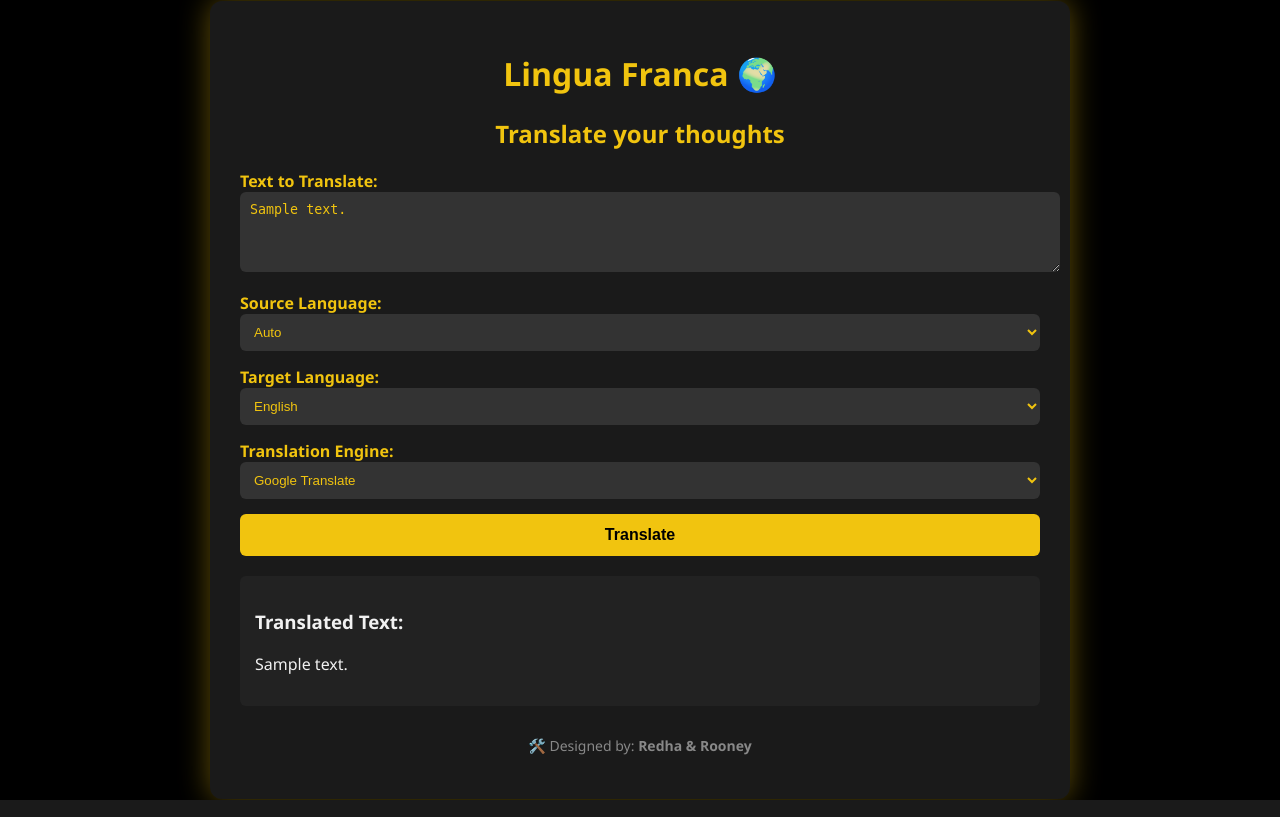
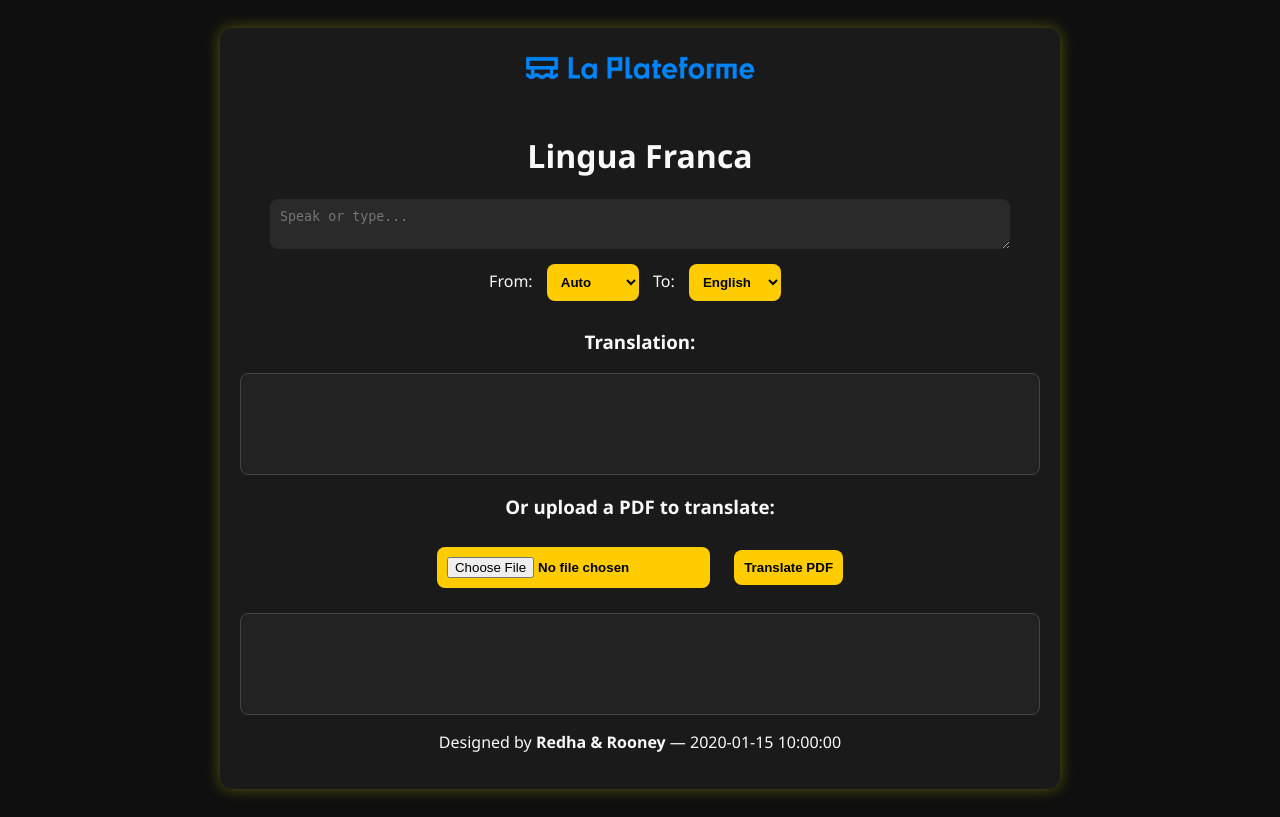
Before and after one commit to RedhaAGGOUN/lingua-franca, a Flask app: template templates/index.html in a window 1280 px wide. Run offline with Flask 3, Linux system fonts and the light colour scheme; the template is opened without the code that fills it: most values are stand-ins (such as "Sample title", 1, 10 or a date in 2020).

Commit message:
last version with pdf and voice

```diff
--- a/app.py
+++ b/app.py
@@ -1,104 +1,64 @@
-from flask import Flask, render_template, request
+
+import os
+import fitz  # PyMuPDF
+import logging
+from flask import Flask, render_template, request, jsonify
+from werkzeug.utils import secure_filename
 from deep_translator import GoogleTranslator
-import requests
-import threading
-import webbrowser
-import logging
 
-# Configuration du logging
+app = Flask(__name__)
+app.config["TEMPLATES_AUTO_RELOAD"] = True
+UPLOAD_FOLDER = "uploads"
+app.config["UPLOAD_FOLDER"] = UPLOAD_FOLDER
+os.makedirs(UPLOAD_FOLDER, exist_ok=True)
+
 logging.basicConfig(level=logging.DEBUG)
 
-# Initialisation de l'application Flask
-app = Flask(__name__)
-app.config["TEMPLATES_AUTO_RELOAD"] = True
-
-# URL du serveur LibreTranslate local
-LIBRETRANSLATE_URL = "http://localhost:5001/translate"
-
-# Vérifie si le serveur LibreTranslate est disponible
-def check_libretranslate_availability():
-    try:
-        response = requests.get("http://localhost:5001", timeout=2)
-        return response.status_code == 200
-    except requests.RequestException as e:
-        app.logger.error(f"LibreTranslate server not available: {str(e)}")
-        return False
-
-# Traduction avec Google Translator via deep_translator
 def translate_with_google(text, source, target):
     try:
         src = source if source != "auto" else "auto"
-        result = GoogleTranslator(source=src, target=target).translate(text)
-        app.logger.debug(f"Google Translate successful: {result}")
-        return result
+        return GoogleTranslator(source=src, target=target).translate(text)
     except Exception as e:
-        app.logger.error(f"Google Translate error: {str(e)}")
         return f"Translation error: {str(e)}"
 
-# Traduction avec LibreTranslate (serveur local requis)
-def translate_with_libre(text, source, target):
-    if not check_libretranslate_availability():
-        return "Translation error: LibreTranslate server is not available"
+@app.route("/")
+def index():
+    return render_template("index.html")
 
-    payload = {
-        "q": text,
-        "source": source,
-        "target": target,
-        "format": "text"
-    }
-    headers = {"Content-Type": "application/json"}
+@app.route("/translate", methods=["POST"])
+def api_translate():
+    data = request.json
+    text = data.get("text", "")
+    source = data.get("source", "auto")
+    target = data.get("target", "en")
+
+    if not text.strip():
+        return jsonify({"error": "Empty text"}), 400
+
+    result = translate_with_google(text, source, target)
+    return jsonify({"translation": result})
+
+@app.route("/upload_pdf", methods=["POST"])
+def upload_pdf():
+    file = request.files.get("pdf_file")
+    source = request.form.get("src_lang", "auto")
+    target = request.form.get("dest_lang", "en")
+
+    if not file or not file.filename.endswith(".pdf"):
+        return jsonify({"error": "Invalid file"}), 400
+
+    filename = secure_filename(file.filename)
+    filepath = os.path.join(app.config["UPLOAD_FOLDER"], filename)
+    file.save(filepath)
 
     try:
-        app.logger.debug(f"Sending request to LibreTranslate with payload: {payload}")
-        response = requests.post(LIBRETRANSLATE_URL, json=payload, headers=headers)
-        response.raise_for_status()
-        translated = response.json()["translatedText"]
-        app.logger.debug(f"LibreTranslate successful: {translated}")
-        return translated
-    except requests.RequestException as e:
-        app.logger.error(f"LibreTranslate error: {str(e)}")
-        return f"Translation error: {str(e)}"
+        doc = fitz.open(filepath)
+        text = "\n".join([page.get_text() for page in doc])
+        doc.close()
+        translated = translate_with_google(text, source, target)
+        return jsonify({"translation": translated})
+    except Exception as e:
+        return jsonify({"error": str(e)}), 500
 
-# Fonction générique de traduction
-def translate(text, source, target, engine):
-    if not text.strip():
-        return "Error: No text provided"
-    if engine == "googletranslate":
-        return translate_with_google(text, source, target)
-    elif engine == "libretranslate":
-        return translate_with_libre(text, source, target)
-    return "Error: Invalid translation engine"
-
-# Route principale
-@app.route("/", methods=["GET", "POST"])
-def index():
-    input_text = ""
-    translated_text = ""
-    src_lang = "auto"
-    dest_lang = "en"
-    engine = "libretranslate"
-
-    if request.method == "POST":
-        input_text = request.form.get("input_text", "")
-        src_lang = request.form.get("src_lang", "auto")
-        dest_lang = request.form.get("dest_lang", "en")
-        engine = request.form.get("engine", "libretranslate")
-
-        app.logger.debug(f"Input: '{input_text}', Source: {src_lang}, Target: {dest_lang}, Engine: {engine}")
-        translated_text = translate(input_text, src_lang, dest_lang, engine)
-
-    return render_template("index.html",
-                           input_text=input_text,
-                           translated_text=translated_text,
-                           src_lang=src_lang,
-                           dest_lang=dest_lang,
-                           engine=engine)
-
-# Lance automatiquement le navigateur
-def open_browser():
-    webbrowser.open_new("http://127.0.0.1:5000")
-
-# Lancement de l'app
 if __name__ == "__main__":
-    threading.Timer(2.0, open_browser).start()
     app.run(debug=True)
--- /dev/null
+++ b/requirements.txt
@@ -0,0 +1,3 @@
+Flask
+deep_translator
+PyMuPDF
--- a/static/style.css
+++ b/static/style.css
@@ -1,76 +1,57 @@
+
 body {
-    font-family: 'Segoe UI', Tahoma, Geneva, Verdana, sans-serif;
-    background-color: #000000;
-    color: #f1c40f;
-    margin: 0;
-    padding: 0;
-    min-height: 100vh;
-    display: flex;
-    justify-content: center;
-    align-items: center;
+    background-color: #0f0f0f;
+    color: #f9f9f9;
+    font-family: 'Segoe UI', sans-serif;
+    text-align: center;
+    padding: 20px;
 }
-
 .container {
+    max-width: 800px;
+    margin: auto;
     background-color: #1a1a1a;
-    padding: 30px;
+    padding: 20px;
     border-radius: 12px;
-    box-shadow: 0 0 30px rgba(241, 196, 15, 0.4);
+    box-shadow: 0 0 15px rgba(255, 255, 0, 0.3);
+}
+textarea {
     width: 90%;
-    max-width: 800px;
+    padding: 10px;
+    border-radius: 8px;
+    border: none;
+    background: #2a2a2a;
+    color: white;
 }
-
-h1, h2 {
-    text-align: center;
-    color: #f1c40f;
+select, button, input[type="file"] {
+    margin: 10px;
+    padding: 10px;
+    border-radius: 8px;
+    border: none;
+    background-color: #ffcc00;
+    color: black;
+    font-weight: bold;
+    cursor: pointer;
 }
-
-label {
+.output {
+    background: #222;
+    border: 1px solid #444;
+    border-radius: 8px;
+    padding: 10px;
+    margin-top: 15px;
+    min-height: 80px;
+}
+.status {
+    margin-bottom: 10px;
     font-weight: bold;
-    margin-top: 10px;
+    color: #ffcc00;
 }
-
-textarea, select {
-    width: 100%;
-    padding: 10px;
-    margin-bottom: 15px;
-    border-radius: 6px;
-    border: none;
-    background-color: #333;
-    color: #f1c40f;
+.logo {
+    width: 240px; /* 3 times bigger than 80px */
+    height: auto;
+    margin-bottom: 20px;
 }
-
-textarea::placeholder {
-    color: #ccc;
+.footer-note {
+    font-size: 0.4rem;
+    color: #aaaaaa;
+    margin-top: 30px;
 }
-
-button {
-    width: 100%;
-    padding: 12px;
-    background-color: #f1c40f;
-    color: #000;
-    border: none;
-    border-radius: 6px;
-    font-weight: bold;
-    font-size: 16px;
-    cursor: pointer;
-    transition: background-color 0.3s ease;
-}
-
-button:hover {
-    background-color: #f39c12;
-}
-
-.result {
-    background-color: #222;
-    padding: 15px;
-    border-radius: 6px;
-    margin-top: 20px;
-    color: #f1f1f1;
-}
-
-.footer {
-    text-align: center;
-    margin-top: 30px;
-    font-size: 14px;
-    color: #888;
-}
--- a/templates/index.html
+++ b/templates/index.html
@@ -1,57 +1,136 @@
+
 <!DOCTYPE html>
 <html lang="en">
 <head>
     <meta charset="UTF-8">
-    <title>Lingua Franca 🌍</title>
+    <title>Lingua Franca</title>
     <link rel="stylesheet" href="/static/style.css">
+    <script>
+        let recognition;
+        let fullTranscript = "";
+
+        window.onload = function () {
+            const input = document.getElementById("input_text");
+            const status = document.getElementById("voice_status");
+            const srcLang = document.getElementById("src_lang").value;
+
+            if ('webkitSpeechRecognition' in window) {
+                recognition = new webkitSpeechRecognition();
+                recognition.lang = srcLang === "auto" ? "en-US" : srcLang + "-US";
+                recognition.continuous = true;
+                recognition.interimResults = true;
+
+                recognition.onstart = function () {
+                    status.innerText = "🎙️ Voice recognition started. Speak now...";
+                };
+
+                recognition.onresult = function (event) {
+                    let interim = "";
+                    for (let i = event.resultIndex; i < event.results.length; ++i) {
+                        const transcript = event.results[i][0].transcript;
+                        if (event.results[i].isFinal) {
+                            fullTranscript += transcript + " ";
+                            input.value = fullTranscript.trim();
+                            translateText();
+                        } else {
+                            interim += transcript;
+                            input.value = (fullTranscript + interim).trim();
+                        }
+                    }
+                };
+
+                recognition.onerror = function () {
+                    status.innerText = "❌ Error during voice recognition.";
+                };
+
+                recognition.onend = function () {
+                    status.innerText = "🔁 Restarting voice recognition...";
+                    recognition.start();
+                };
+
+                recognition.start();
+            } else {
+                status.innerText = "⚠️ Speech recognition not supported in this browser.";
+            }
+        }
+
+        async function translateText() {
+            const text = document.getElementById("input_text").value;
+            const source = document.getElementById("src_lang").value;
+            const target = document.getElementById("dest_lang").value;
+
+            if (text.trim() === "") {
+                document.getElementById("translated_text").innerText = "";
+                return;
+            }
+
+            const response = await fetch("/translate", {
+                method: "POST",
+                headers: { "Content-Type": "application/json" },
+                body: JSON.stringify({ text, source, target })
+            });
+
+            const data = await response.json();
+            document.getElementById("translated_text").innerText = data.translation || "Error";
+        }
+
+        document.addEventListener("DOMContentLoaded", () => {
+            document.getElementById("pdf_form").addEventListener("submit", async function (e) {
+                e.preventDefault();
+                const formData = new FormData(this);
+                formData.append("src_lang", document.getElementById("src_lang").value);
+                formData.append("dest_lang", document.getElementById("dest_lang").value);
+
+                const response = await fetch("/upload_pdf", {
+                    method: "POST",
+                    body: formData
+                });
+
+                const data = await response.json();
+                document.getElementById("pdf_translation").innerText = data.translation || data.error || "Error";
+            });
+        });
+    </script>
 </head>
 <body>
-<div class="container">
-    <h1>Lingua Franca 🌍</h1>
-    <h2>Translate your thoughts</h2>
+    <div class="container">
+        <img src="/static/logo.png" alt="Logo" class="logo" />
+        <h1>Lingua Franca</h1>
+        <div id="voice_status" class="status"></div>
 
-    <form method="POST">
-        <label for="input_text">Text to Translate:</label>
-        <textarea id="input_text" name="input_text" rows="4" dir="{{ 'rtl' if src_lang == 'ar' else 'ltr' }}">{{ input_text }}</textarea>
+        <textarea id="input_text" oninput="translateText()" placeholder="Speak or type..."></textarea><br>
 
-        <label for="src_lang">Source Language:</label>
-        <select id="src_lang" name="src_lang">
-            <option value="auto" {% if src_lang == "auto" %}selected{% endif %}>Auto</option>
-            <option value="en" {% if src_lang == "en" %}selected{% endif %}>English</option>
-            <option value="fr" {% if src_lang == "fr" %}selected{% endif %}>French</option>
-            <option value="es" {% if src_lang == "es" %}selected{% endif %}>Spanish</option>
-            <option value="de" {% if src_lang == "de" %}selected{% endif %}>German</option>
-            <option value="ar" {% if src_lang == "ar" %}selected{% endif %}>Arabic</option>
+        From:
+        <select id="src_lang" onchange="translateText()">
+            <option value="auto">Auto</option>
+            <option value="en">English</option>
+            <option value="fr">French</option>
+            <option value="es">Spanish</option>
+            <option value="zh">Chinese</option>
+            <option value="ar">Arabic</option>
+        </select>
+        To:
+        <select id="dest_lang" onchange="translateText()">
+            <option value="en">English</option>
+            <option value="fr">French</option>
+            <option value="es">Spanish</option>
+            <option value="zh">Chinese</option>
+            <option value="ar">Arabic</option>
         </select>
 
-        <label for="dest_lang">Target Language:</label>
-        <select id="dest_lang" name="dest_lang">
-            <option value="en" {% if dest_lang == "en" %}selected{% endif %}>English</option>
-            <option value="fr" {% if dest_lang == "fr" %}selected{% endif %}>French</option>
-            <option value="es" {% if dest_lang == "es" %}selected{% endif %}>Spanish</option>
-            <option value="de" {% if dest_lang == "de" %}selected{% endif %}>German</option>
-            <option value="ar" {% if dest_lang == "ar" %}selected{% endif %}>Arabic</option>
-        </select>
+        <h3>Translation:</h3>
+        <div id="translated_text" class="output"></div>
 
-        <label for="engine">Translation Engine:</label>
-        <select id="engine" name="engine">
-            <option value="googletranslate" {% if engine == "googletranslate" %}selected{% endif %}>Google Translate</option>
-            <option value="libretranslate" {% if engine == "libretranslate" %}selected{% endif %}>LibreTranslate</option>
-        </select>
+        <h3>Or upload a PDF to translate:</h3>
+        <form id="pdf_form">
+            <input type="file" name="pdf_file" accept="application/pdf">
+            <button type="submit">Translate PDF</button>
+        </form>
+        <div id="pdf_translation" class="output"></div>
 
-        <button type="submit">Translate</button>
-    </form>
-
-    {% if translated_text %}
-    <div class="result" dir="{{ 'rtl' if dest_lang == 'ar' else 'ltr' }}">
-        <h3>Translated Text:</h3>
-        <p>{{ translated_text }}</p>
+        <footer>
+            <p>Designed by <strong>Redha & Rooney</strong> — {{ today }}</p>
+        </footer>
     </div>
-    {% endif %}
-
-    <div class="footer">
-        <p>🛠️ Designed by: <strong>Redha & Rooney</strong></p>
-    </div>
-</div>
 </body>
 </html>
```
Also changed, not shown: README.md, static/logo.png, 2 other files.
